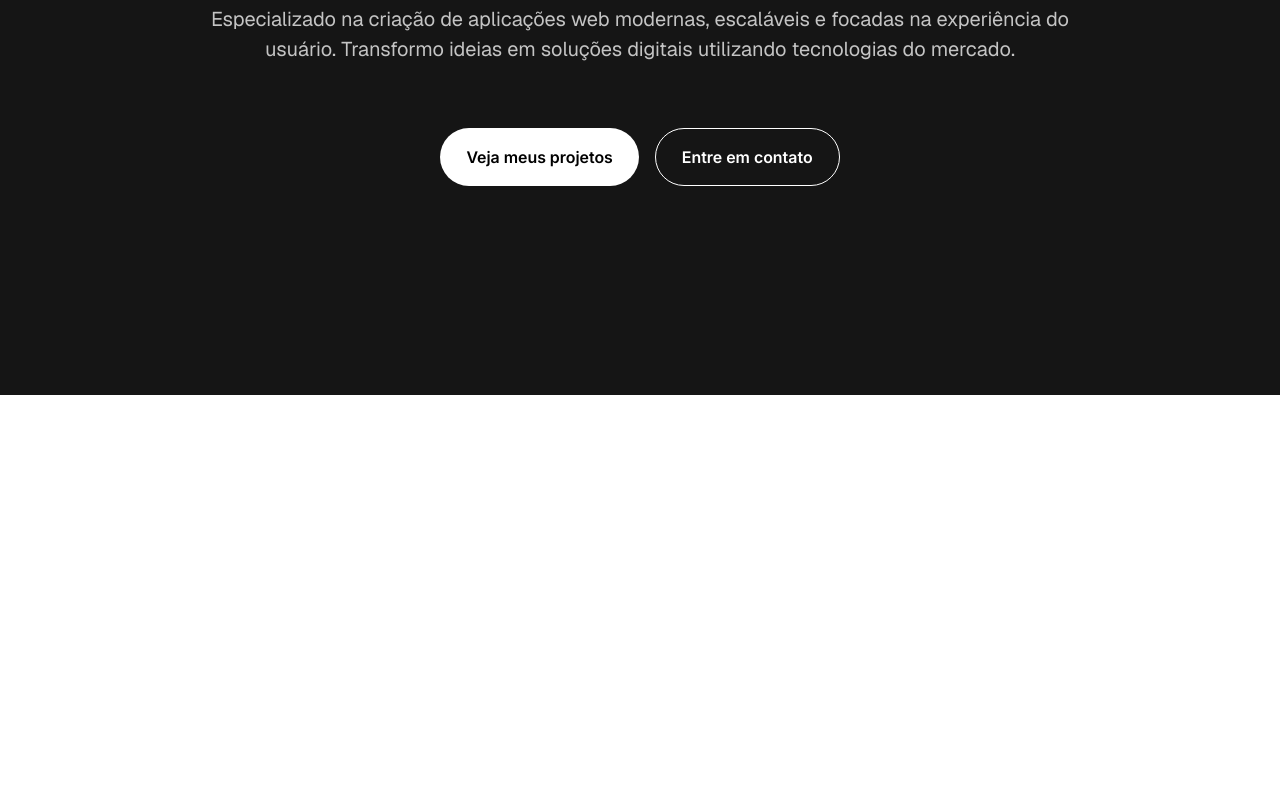
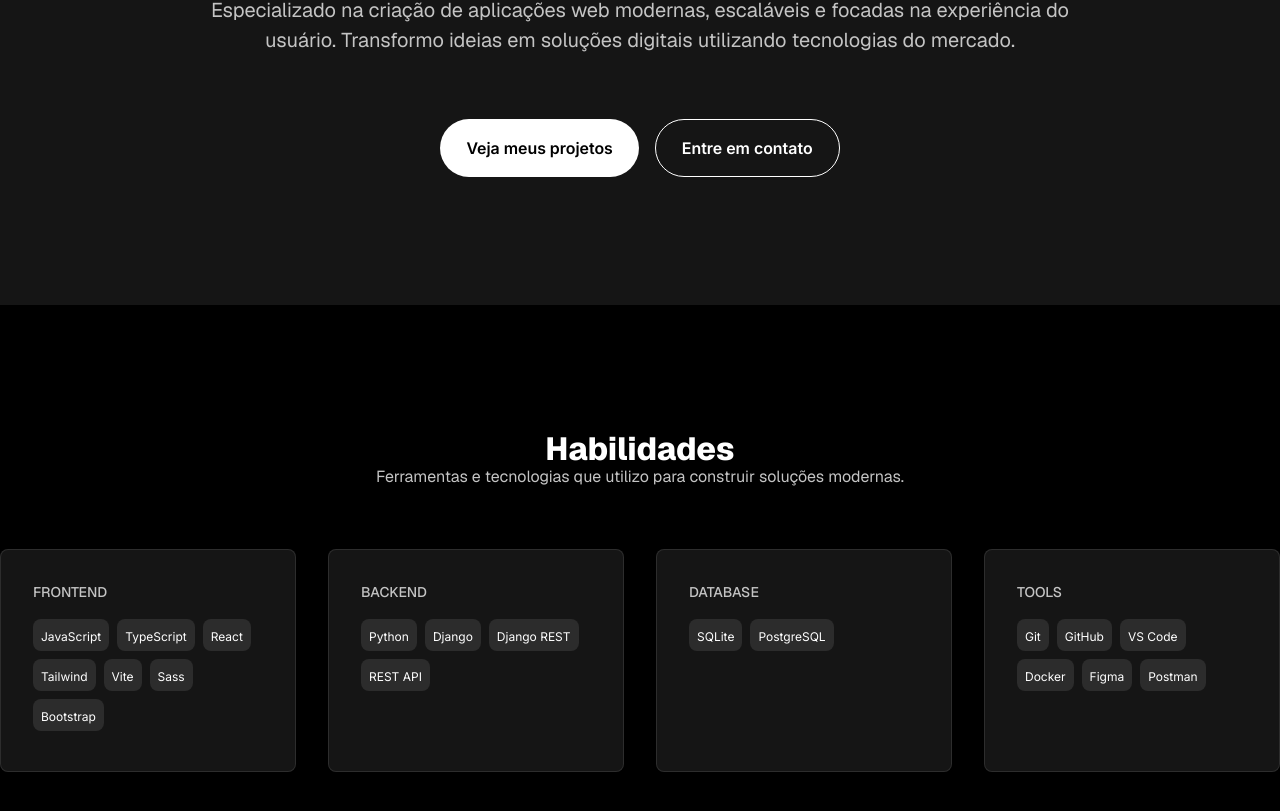
Before and after one commit to Guillerme00/portfolio, a React (Vite) app in the folder portfolio/: page / in a window 1280 px wide. Shown: the part 405-1216 px from the top of the page. Before the commit the page ends 800 px from the top, so only its background shows below. Built offline with nearby package versions, Linux system fonts and the light colour scheme.

Commit message:
Att 0.0.5 - Skills

```diff
--- a/portfolio/src/App.tsx
+++ b/portfolio/src/App.tsx
@@ -13,6 +13,7 @@ import { light } from "./page_styles/light";
 
 import { portuguese } from "./page_language/portuguese";
 import { english } from "./page_language/english";
+import { SkillTag } from "./components/skill_tag";
 
 function App() {
   const [pageStyle, setPageStyle] = useState("dark");
@@ -28,7 +29,7 @@ function App() {
           ${theme.primary_background}`}
       >
         <header
-          className={`sticky top-0 z-100 h-[81px] flex items-center justify-between ml-[40px] mr-[40px] `}
+          className={`sticky top-0 z-100 h-[81px] flex items-center justify-between ml-[40px] mr-[40px] py-[24px] ${theme.primary_background}`}
         >
           {/* left */}
           <div
@@ -104,6 +105,7 @@ function App() {
             )}
           </div>
         </header>
+        {/* Body 1 */}
         <div className="py-[128px] flex flex-col items-center">
           <div className="flex flex-col items-center">
             {/* Availability */}
@@ -158,6 +160,68 @@ function App() {
             </div>
           </div>
         </div>
+        {/* Body 2 */}
+        <div className={`py-[128px] flex flex-col items-center h-screen ${theme.secondary_background}`}>
+            {/* Skills */}
+            <div className="flex flex-col items-center">
+              <h1
+                className={`geist-midtag-text text-[32px] leading-none m-0 ${theme.title_text_color} mb-[4px]`}
+              >
+                {language.header_skills}
+              </h1>
+              <h1
+                className={`geist-midtag-text_2 text-[16px] leading-none m-0 ${theme.title_text_variant}`}
+              >
+                {language.skills_text}
+              </h1>
+            </div>
+            {/* Show skills */}
+            <div className="flex gap-[32px] mt-[64px] max-w-[1360px] w-full">
+              <div className={`max-w-[316px] w-full p-[32px] ${theme.primary_background} rounded-lg flex flex-col ${theme.outline} border-[1px] hover:-translate-y-[8px] transition-transform duration-300`}>
+                <h1 className={`geist-midtag text-[14px] ${theme.title_text_variant}`}>
+                  {language.tech.frontend.name}
+                </h1>
+                <div className="mt-[16px]">
+                  {language.tech.frontend.skills.map((item:string) => (
+                    <SkillTag hover={theme.button_tag_hover} text={item} bg_tag={theme.tag_background} text_color={theme.title_text_color}/>
+                  ))}
+                </div>
+              </div>
+
+              <div className={`max-w-[316px] w-full p-[32px] ${theme.primary_background} rounded-lg flex flex-col ${theme.outline} border-[1px] hover:-translate-y-[8px] transition-transform duration-300`}>
+                <h1 className={`geist-midtag text-[14px] ${theme.title_text_variant}`}>
+                  {language.tech.backend.name}
+                </h1>
+                <div className="mt-[16px]">
+                  {language.tech.backend.skills.map((item:string) => (
+                    <SkillTag hover={theme.button_tag_hover} text={item} bg_tag={theme.tag_background} text_color={theme.title_text_color}/>
+                  ))}
+                </div>
+              </div>
+
+              <div className={`max-w-[316px] w-full p-[32px] ${theme.primary_background} rounded-lg flex flex-col ${theme.outline} border-[1px] hover:-translate-y-[8px] transition-transform duration-300`}>
+                <h1 className={`geist-midtag text-[14px] ${theme.title_text_variant}`}>
+                  {language.tech.database.name}
+                </h1>
+                <div className="mt-[16px]">
+                  {language.tech.database.skills.map((item:string) => (
+                    <SkillTag hover={theme.button_tag_hover} text={item} bg_tag={theme.tag_background} text_color={theme.title_text_color}/>
+                  ))}
+                </div>
+              </div>
+
+              <div className={`max-w-[316px] w-full p-[32px] ${theme.primary_background} rounded-lg flex flex-col ${theme.outline} border-[1px] hover:-translate-y-[8px] transition-transform duration-300`}>
+                <h1 className={`geist-midtag text-[14px] ${theme.title_text_variant}`}>
+                  {language.tech.tools.name}
+                </h1>
+                <div className="mt-[16px]">
+                  {language.tech.tools.skills.map((item:string) => (
+                    <SkillTag hover={theme.button_tag_hover} text={item} bg_tag={theme.tag_background} text_color={theme.title_text_color}/>
+                  ))}
+                </div>
+              </div>
+            </div>
+        </div>
       </div>
     </>
   );
--- /dev/null
+++ b/portfolio/src/components/skill_tag.tsx
@@ -0,0 +1,14 @@
+type skillTag = {
+    text: string,
+    bg_tag: string,
+    text_color: string
+    hover: string,
+}
+
+export const SkillTag = ({text, bg_tag, text_color,hover}:skillTag,) => {
+  return (
+    <div className={`inline-block ${bg_tag} ${hover} rounded-lg px-[8px] py-[4px] mb-[8px] mr-[8px] transition-colors duration-300`}>
+      <span className={`inter_400 ${text_color} text-[12px]`}>{text}</span>
+    </div>
+  );
+}
--- a/portfolio/src/index.css
+++ b/portfolio/src/index.css
@@ -2,10 +2,17 @@
 
 @font-face {
   font-family: "Inter";
-  src: url("./assets/fonts/Inter-VariableFont_opsz\,wght.ttf")
+  src: url("./assets/fonts/Inter-VariableFont.ttf")
     format("truetype");
   font-style: normal;
   font-weight: 600;
+}
+@font-face {
+  font-family: "Inter_400";
+  src: url("./assets/fonts/Inter-VariableFont.ttf")
+    format("truetype");
+  font-style: normal;
+  font-weight: 400;
 }
 @font-face {
   font-family: "Geist_mid_tag_text";
@@ -38,6 +45,9 @@
 .inter {
   font-family: "Inter", sans-serif;
 }
+.inter_400 {
+  font-family: "Inter_400", sans-serif;
+}
 
 .geist-header {
   font-family: "Geist_header_title", sans-serif;
@@ -54,3 +64,14 @@
 .geist-midtag-text_2 {
   font-family: "Geist_mid_text", sans-serif;
 }
+
+html::-webkit-scrollbar,
+body::-webkit-scrollbar {
+  display: none;
+}
+
+html,
+body {
+  scrollbar-width: none; /* Firefox */
+  -ms-overflow-style: none; /* IE e Edge antigo */
+}
--- a/portfolio/src/page_language/english.ts
+++ b/portfolio/src/page_language/english.ts
@@ -10,4 +10,46 @@ export const english = {
     "Specializing in the creation of modern, scalable web applications focused on user experience. I transform ideas into digital solutions using market-leading technologies.",
   my_projects: "My projects",
   my_contacts: "Contact Me",
+  skills_text: "Tools and technologies that I use to build modern solutions.",
+  tech: {
+    frontend: {
+    name: "FRONTEND",
+    skills: [
+    "JavaScript",
+    "TypeScript",
+    "React",
+    "Tailwind",
+    "Vite",
+    "Sass",
+    "Bootstrap",
+  ]
+    },
+    backend: {
+      name: "BACKEND",
+      skills: [
+        "Python",
+        "Django",
+        "Django REST",
+        "REST API",
+      ],
+    },
+    database: {
+      name: "DATABASE",
+      skills: [
+        "SQLite",
+        "PostgreSQL",
+      ],
+    },
+    tools: {
+      name: "TOOLS",
+      skills: [
+        "Git",
+        "GitHub",
+        "VS Code",
+        "Docker",
+        "Figma",
+        "Postman",
+      ],
+    },
+  },
 };
--- a/portfolio/src/page_language/portuguese.ts
+++ b/portfolio/src/page_language/portuguese.ts
@@ -1,7 +1,7 @@
 export const portuguese = {
   header_language: "PT-BR",
   header_about_me: "Sobre mim",
-  header_skills: "Projetos",
+  header_skills: "Habilidades",
   header_projects: "Projetos",
   header_contact: "Contato",
   availability: "Disponível para novos projetos",
@@ -10,4 +10,46 @@ export const portuguese = {
     "Especializado na criação de aplicações web modernas, escaláveis e focadas na experiência do usuário. Transformo ideias em soluções digitais utilizando tecnologias do mercado.",
   my_projects: "Veja meus projetos",
   my_contacts: "Entre em contato",
+  skills_text: "Ferramentas e tecnologias que utilizo para construir soluções modernas.",
+  tech: {
+    frontend: {
+      name: "FRONTEND",
+      skills: [
+      "JavaScript",
+      "TypeScript",
+      "React",
+      "Tailwind",
+      "Vite",
+      "Sass",
+      "Bootstrap",
+    ]
+    },
+    backend: {
+      name: "BACKEND",
+      skills: [
+        "Python",
+        "Django",
+        "Django REST",
+        "REST API",
+      ],
+    },
+    database: {
+      name: "DATABASE",
+      skills: [
+        "SQLite",
+        "PostgreSQL",
+      ],
+    },
+    tools: {
+      name: "TOOLS",
+      skills: [
+        "Git",
+        "GitHub",
+        "VS Code",
+        "Docker",
+        "Figma",
+        "Postman",
+      ],
+    },
+  },
 };
--- a/portfolio/src/page_styles/dark.ts
+++ b/portfolio/src/page_styles/dark.ts
@@ -11,13 +11,15 @@ export const dark = {
 
   button_background: "bg-[#ffffff]",
   button_hover: "hover:bg-[#adadad]",
+  button_tag_hover: "hover:bg-[#525252]",
+
   button_empty_border_hover: "hover:border-[#adadad]",
   button_empty_text_hover: "hover:text-[#adadad]",
   button_full_text: "text-[#000000]",
   button_empty_text: "text-[#ffffff]",
   button_border_color: "border-[#ffffff]",
 
-  outline: "#adadad",
+  outline: "border-[#ffffff1a]",
   avaliable: "bg-[#77F26F]",
   in_work: "#FF3F3F",
 };
--- a/portfolio/src/page_styles/light.ts
+++ b/portfolio/src/page_styles/light.ts
@@ -11,13 +11,14 @@ export const light = {
 
   button_background: "bg-[#000000]",
   button_hover: "hover:bg-[#575757]",
+  button_tag_hover: "hover:bg-[#adadad]",
   button_empty_border_hover: "hover:border-[#575757]",
   button_empty_text_hover: "hover:text-[#575757]",
   button_full_text: "text-[#FFFFFF]",
   button_empty_text: "text-[#000000]",
   button_border_color: "border-[#000000]",
 
-  outline: "#cfc4c5",
+  outline: "border-[#00000035]",
   avaliable: "bg-[#77F26F]",
   in_work: "#FF3F3F",
 };
```
Also changed, not shown: portfolio/src/assets/fonts/Inter-VariableFont.ttf (renamed from portfolio/src/assets/fonts/Inter-VariableFont_opsz,wght.ttf).
